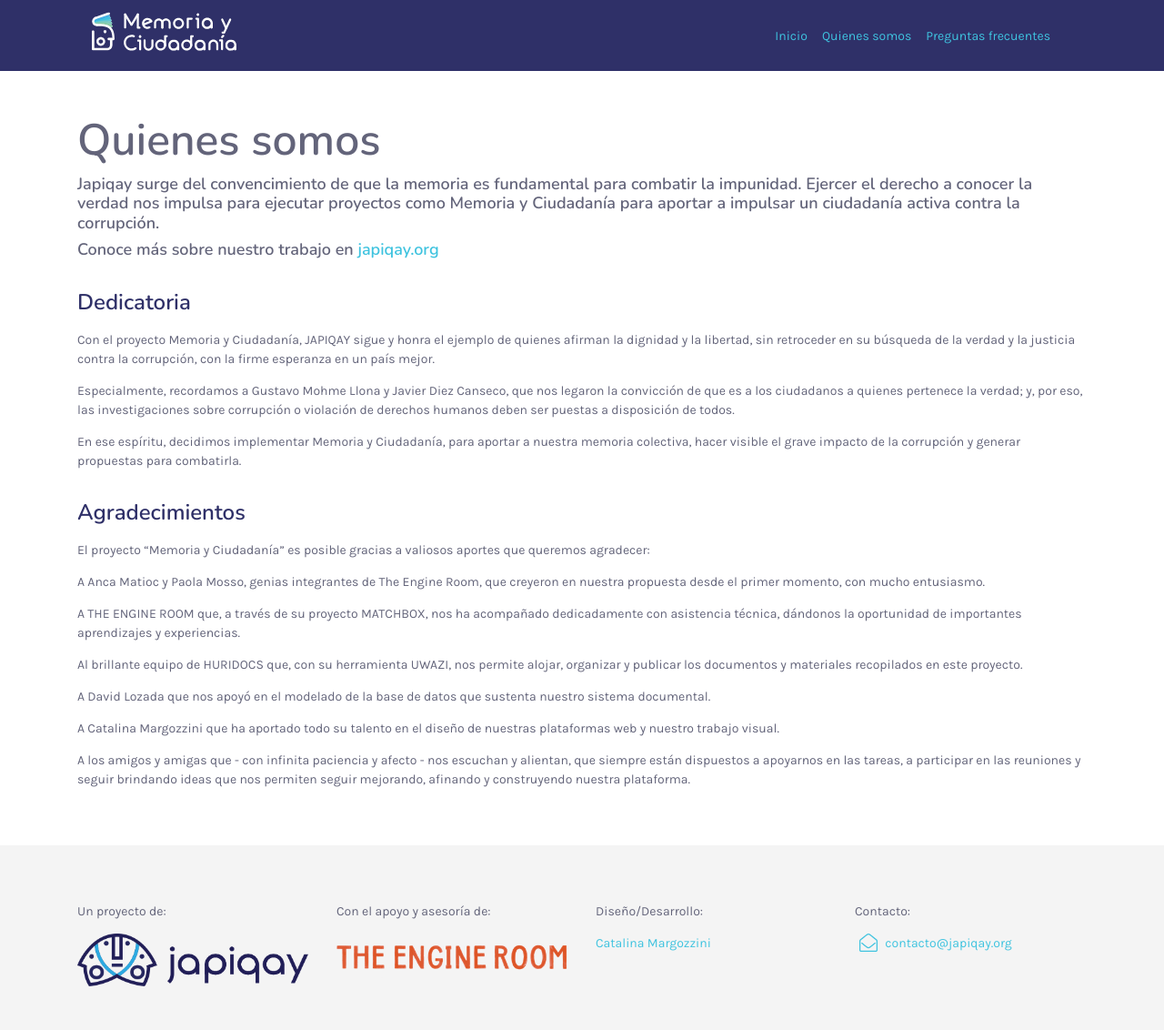
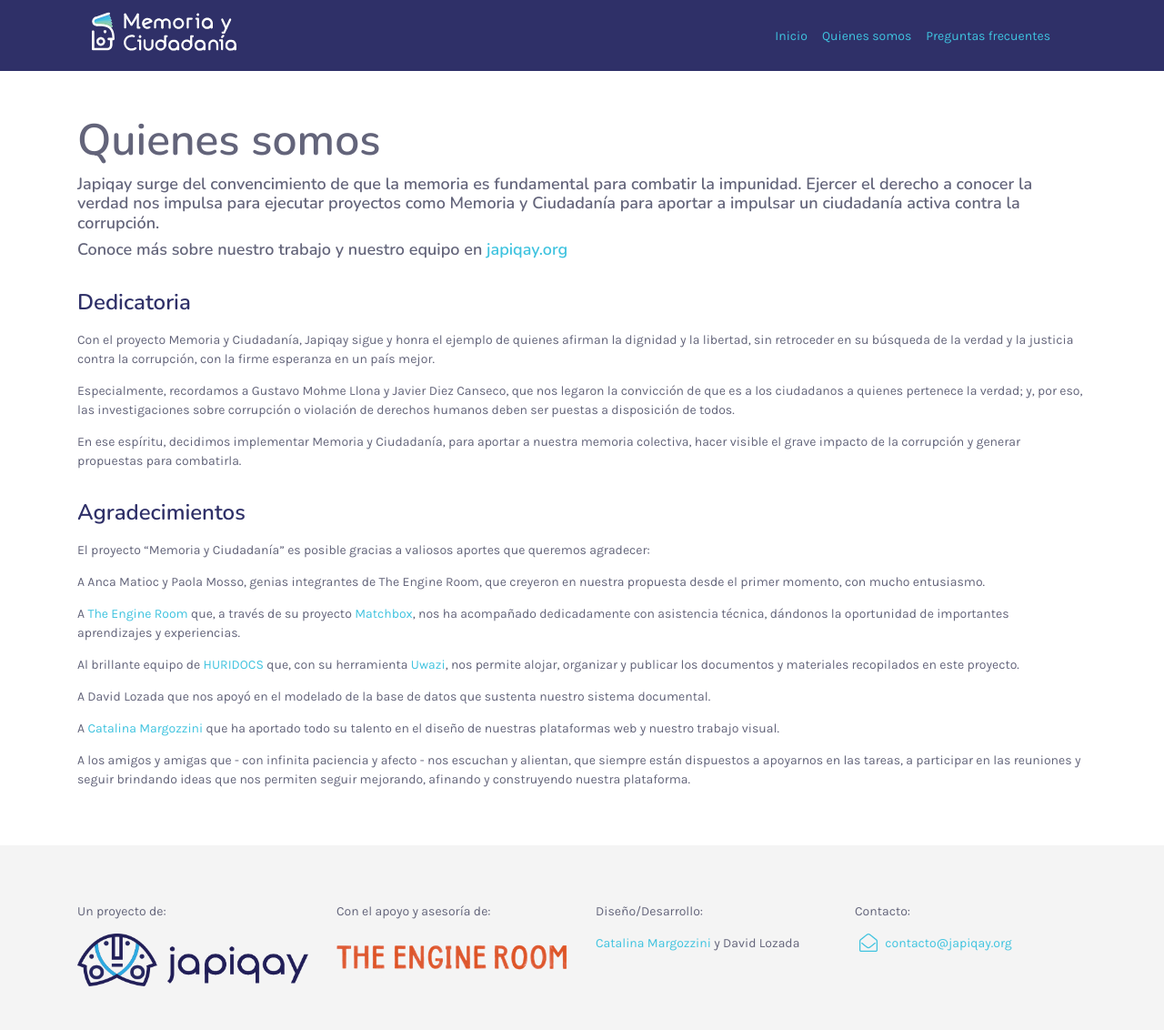
Before and after one commit to camargozzini/memoriayciudadania, a Jekyll site: the page built from quienes-somos.html, in a window 1280 px wide. Shown: the whole page at 91% size. Built offline with Jekyll 4.4.1, drawn with Linux system fonts in a browser that asks for light colours; nearby versions of some CDN libraries.

Commit message:
Links a sitios webs en agradecimientos

```diff
--- a/_includes/footer.html
+++ b/_includes/footer.html
@@ -12,8 +12,7 @@
       </div>
       <div class="col-3">
         <p>Diseño/Desarrollo:</p>
-        <a href="http://camargozzini.com/" target="_blank">Catalina Margozzini</a>
-         <!-- y David Lozada -->
+        <a href="http://camargozzini.com/" target="_blank">Catalina Margozzini</a> y David Lozada
       </div>
       <div class="col-3">
         <p>Contacto:</p>
--- a/quienes-somos.html
+++ b/quienes-somos.html
@@ -7,19 +7,19 @@
     <h5>
       Japiqay surge del convencimiento de que la memoria es fundamental para combatir la impunidad. Ejercer el derecho a conocer la verdad nos impulsa para ejecutar proyectos como Memoria y Ciudadanía para aportar a impulsar un ciudadanía activa contra la corrupción.
     </h5>
-    <h5>Conoce más sobre nuestro trabajo en <a href="http://www.japiqay.org/">japiqay.org</a></h5>
+    <h5>Conoce más sobre nuestro trabajo y nuestro equipo en <a href="http://www.japiqay.org/">japiqay.org</a></h5>
 
     <h4>Dedicatoria</h4>
-    <p>Con el proyecto Memoria y Ciudadanía, JAPIQAY sigue y honra el ejemplo de quienes afirman la dignidad y la libertad, sin retroceder en su búsqueda de la verdad y la justicia contra la corrupción,  con la firme esperanza en un país mejor.</p>
+    <p>Con el proyecto Memoria y Ciudadanía, Japiqay sigue y honra el ejemplo de quienes afirman la dignidad y la libertad, sin retroceder en su búsqueda de la verdad y la justicia contra la corrupción,  con la firme esperanza en un país mejor.</p>
     <p>Especialmente, recordamos a Gustavo Mohme Llona y Javier Diez Canseco, que nos legaron la convicción de que es a los ciudadanos a quienes pertenece la verdad;  y, por eso, las investigaciones sobre corrupción o violación de derechos humanos deben ser puestas a disposición de todos.</p>
     <p>En ese espíritu, decidimos implementar Memoria y Ciudadanía, para aportar a nuestra memoria colectiva, hacer visible el grave impacto de la corrupción y generar propuestas para combatirla.</p>
     <h4>Agradecimientos</h4>
     <p>El proyecto “Memoria y Ciudadanía” es posible gracias a valiosos aportes que queremos agradecer:</p>
     <p>A Anca Matioc y Paola Mosso, genias integrantes de The Engine Room, que creyeron en nuestra propuesta desde el primer momento, con mucho entusiasmo.</p>
-    <p>A THE ENGINE ROOM que, a través de su proyecto MATCHBOX, nos ha acompañado dedicadamente con asistencia técnica, dándonos la oportunidad de importantes aprendizajes y experiencias.</p>
-    <p>Al brillante equipo de HURIDOCS que, con su herramienta UWAZI, nos permite alojar, organizar y publicar los documentos y materiales recopilados en este proyecto.</p>
+    <p>A <a href="https://www.theengineroom.org/" target="_blank">The Engine Room</a> que, a través de su proyecto <a href="https://www.theengineroom.org/matchbox-program/" target="_blank">Matchbox</a>, nos ha acompañado dedicadamente con asistencia técnica, dándonos la oportunidad de importantes aprendizajes y experiencias.</p>
+    <p>Al brillante equipo de <a href="https://www.huridocs.org/" target="_blank">HURIDOCS</a> que, con su herramienta <a href="https://www.uwazi.io/" target="_blank">Uwazi</a>, nos permite alojar, organizar y publicar los documentos y materiales recopilados en este proyecto.</p>
     <p>A David Lozada que nos apoyó en el modelado de la base de datos que sustenta nuestro sistema documental.</p>
-    <p>A Catalina Margozzini que ha aportado todo su talento en el diseño de nuestras plataformas web y nuestro trabajo visual.</p>
+    <p>A <a href="http://camargozzini.com/">Catalina Margozzini</a> que ha aportado todo su talento en el diseño de nuestras plataformas web y nuestro trabajo visual.</p>
     <p>A los amigos y amigas que -  con infinita paciencia y afecto -  nos escuchan y alientan, que siempre están dispuestos a apoyarnos en las tareas, a participar en las reuniones y seguir brindando ideas que nos permiten seguir mejorando, afinando y construyendo nuestra plataforma.</p>
   </div>
 </section>
```
